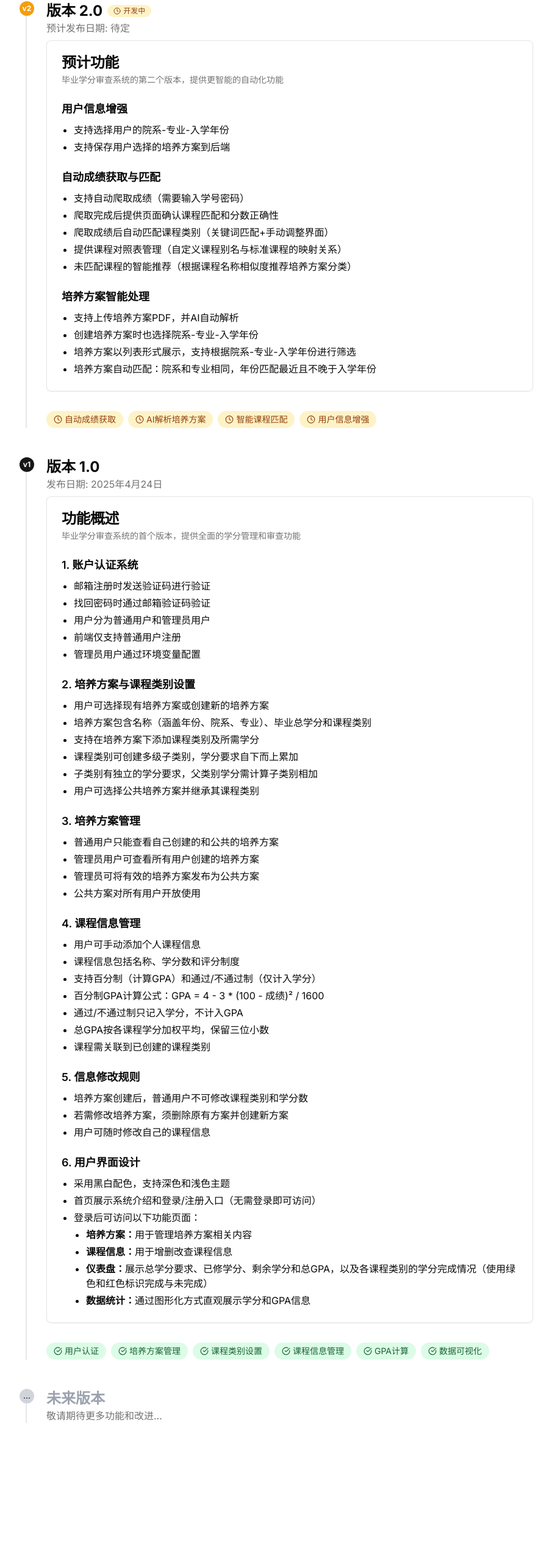
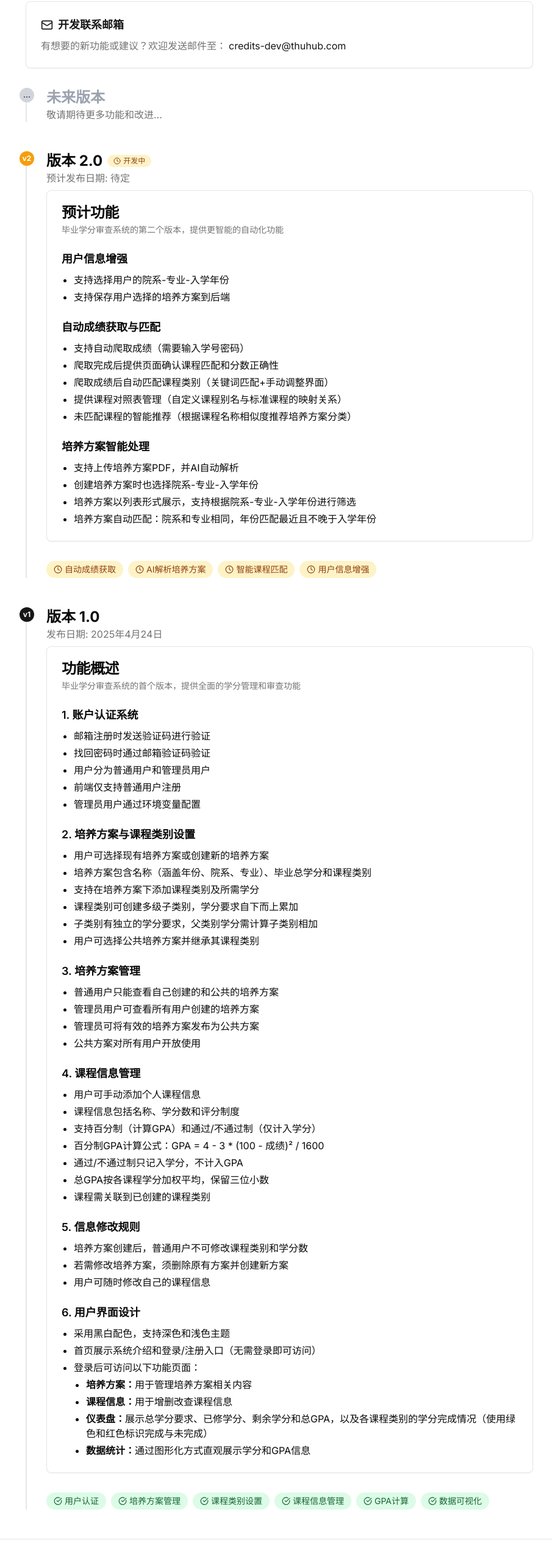
Before and after one commit to hanlife02/credits-frontend, a Next.js app: page /about/timeline in a window 1280 px wide. Shown: the part 102-2664 px from the top of the page at 61% size, without its empty margins (182-1087 px from the left). Before the commit the page ends 2476 px from the top, so only its background shows below. Built offline with nearby package versions, Linux system fonts and the light colour scheme.

Commit message:
fix: update contact email on timeline page
Change email from ethan@hanlife02.com to credits-dev@thuhub.com

Co-authored-by: Ethan <150881448+hanlife02@users.noreply.github.com>

```diff
--- a/app/(auth)/layout.tsx
+++ b/app/(auth)/layout.tsx
@@ -1,5 +1,6 @@
 import type React from "react"
 import { AuthProvider } from "@/contexts/auth-context"
+import { Footer } from "@/components/footer"
 
 export default function AuthLayout({
   children,
@@ -8,7 +9,10 @@ export default function AuthLayout({
 }) {
   return (
     <AuthProvider>
-      <main>{children}</main>
+      <div className="min-h-screen flex flex-col">
+        <main className="flex-1">{children}</main>
+        <Footer />
+      </div>
     </AuthProvider>
   )
 }
--- a/app/(root)/page.tsx
+++ b/app/(root)/page.tsx
@@ -6,7 +6,6 @@ import { useRouter } from "next/navigation"
 import { Button } from "@/components/ui/button"
 import { GraduationCap, BookOpen, BarChart, CheckCircle } from "lucide-react"
 import { useAuth } from "@/contexts/auth-context"
-import { Footer } from "@/components/footer"
 
 export default function HomePage() {
   const { isAuthenticated } = useAuth()
@@ -106,7 +105,6 @@ export default function HomePage() {
           </div>
         </div>
       </main>
-      <Footer />
     </div>
   )
 }
--- a/app/about/developers/page.tsx
+++ b/app/about/developers/page.tsx
@@ -68,7 +68,7 @@ export default function DevelopersPage() {
                 />
               </div>
               <h3 className="text-xl font-bold mb-2">Lynn</h3>
-              <p className="text-muted-foreground mb-4">半生累 尽徒然 碑文完美有谁看</p>
+              <p className="text-muted-foreground mb-4">半生累尽徒然碑文完美有谁看</p>
               <div className="flex gap-3">
                 <Link
                   href="https://github.com/LynnGuo666"
--- /dev/null
+++ b/app/about/layout.tsx
@@ -0,0 +1,15 @@
+import type React from "react"
+import { Footer } from "@/components/footer"
+
+export default function AboutLayout({
+  children,
+}: {
+  children: React.ReactNode
+}) {
+  return (
+    <div className="min-h-screen flex flex-col">
+      <main className="flex-1">{children}</main>
+      <Footer />
+    </div>
+  )
+}
--- a/app/about/timeline/page.tsx
+++ b/app/about/timeline/page.tsx
@@ -1,7 +1,7 @@
 import Link from "next/link"
 import { Button } from "@/components/ui/button"
 import { Card, CardContent, CardDescription, CardHeader, CardTitle } from "@/components/ui/card"
-import { ArrowLeft, CheckCircle, Clock } from "lucide-react"
+import { ArrowLeft, CheckCircle, Clock, Mail } from "lucide-react"
 
 export default function TimelinePage() {
   return (
@@ -15,7 +15,35 @@ export default function TimelinePage() {
         <h1 className="text-3xl font-bold">毕业学分审查系统版本时间线</h1>
       </div>
 
+      {/* Contact Email */}
+      <Card className="mb-8">
+        <CardContent className="pt-6">
+          <div className="flex items-center gap-2 text-primary mb-2">
+            <Mail className="h-5 w-5" />
+            <h3 className="text-lg font-semibold">开发联系邮箱</h3>
+          </div>
+          <p className="text-muted-foreground">
+            有想要的新功能或建议？欢迎发送邮件至：
+            <a href="mailto:credits-dev@thuhub.com" className="text-primary hover:underline ml-1">
+              credits-dev@thuhub.com
+            </a>
+          </p>
+        </CardContent>
+      </Card>
+
       <div className="space-y-12">
+        {/* Future versions placeholder */}
+        <div className="relative pl-8 border-l-2 border-gray-200 dark:border-gray-800">
+          <div className="absolute -left-3 top-0 w-6 h-6 rounded-full bg-gray-300 dark:bg-gray-700 flex items-center justify-center">
+            <span className="text-gray-700 dark:text-gray-300 text-xs font-bold">...</span>
+          </div>
+
+          <div className="mb-2">
+            <h2 className="text-2xl font-bold text-gray-400">未来版本</h2>
+            <p className="text-muted-foreground">敬请期待更多功能和改进...</p>
+          </div>
+        </div>
+
         {/* Version 2 - In Development */}
         <div className="relative pl-8 border-l-2 border-gray-200 dark:border-gray-800">
           <div className="absolute -left-3 top-0 w-6 h-6 rounded-full bg-amber-500 flex items-center justify-center">
@@ -215,18 +243,6 @@ export default function TimelinePage() {
             </div>
           </div>
         </div>
-
-        {/* Future versions placeholder */}
-        <div className="relative pl-8 border-l-2 border-gray-200 dark:border-gray-800">
-          <div className="absolute -left-3 top-0 w-6 h-6 rounded-full bg-gray-300 dark:bg-gray-700 flex items-center justify-center">
-            <span className="text-gray-700 dark:text-gray-300 text-xs font-bold">...</span>
-          </div>
-
-          <div className="mb-2">
-            <h2 className="text-2xl font-bold text-gray-400">未来版本</h2>
-            <p className="text-muted-foreground">敬请期待更多功能和改进...</p>
-          </div>
-        </div>
       </div>
     </div>
   )
```
